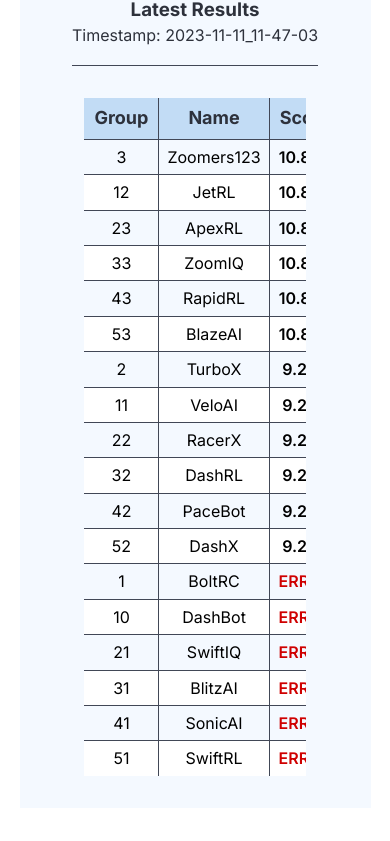
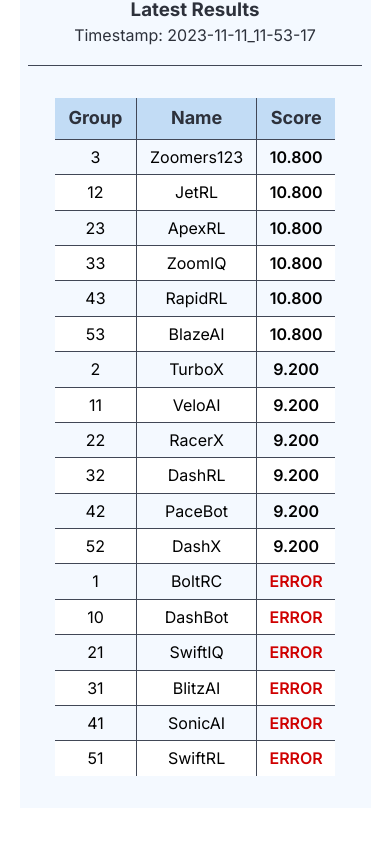
Before and after one commit to limarman/limarman.github.io, a website built with Parcel: page index.html in a window 390 px wide. Shown: the part 256-1097 px from the top of the page. Built offline with nearby package versions, Linux system fonts and the light colour scheme.

Commit message:
Updated files.

```diff
--- a/eval_latest.json
+++ b/eval_latest.json
@@ -1,5 +1,5 @@
 {
-    "timestamp": "2023-11-11_11-47-03",
+    "timestamp": "2023-11-11_11-53-17",
     "groups": {
         "1": {
             "error": true,
--- a/page.css
+++ b/page.css
@@ -137,6 +137,13 @@
     {
         width: 90%;
     }
+    .data-container{
+        width: 95%;
+    }
+    .scrollable-container
+    {
+        width: 95%;
+    }
 }
 
 /* Smartphones (Landscape) */
```
